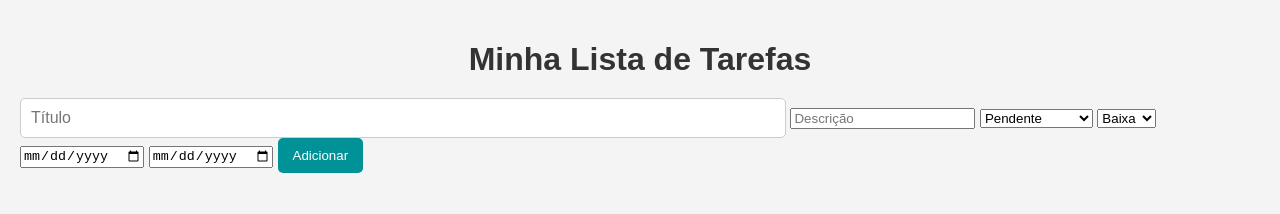
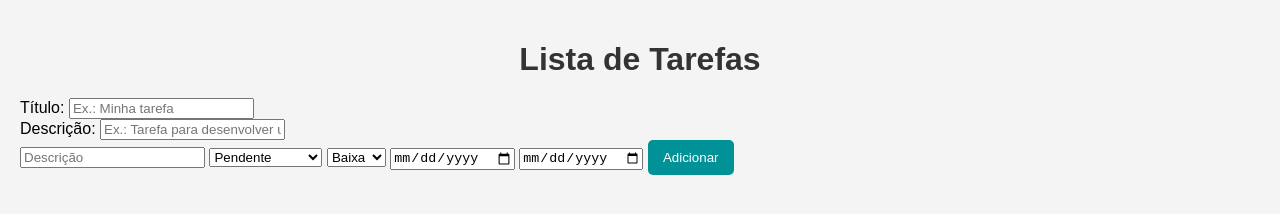
Before and after one commit to Gateiro/ToDoList, a website: page public/index.html in a window 1280 px wide. Drawn offline with nearby package versions, Linux system fonts and the light colour scheme.

Commit message:
Alteração Index

```diff
--- a/public/index.html
+++ b/public/index.html
@@ -8,9 +8,15 @@
     <link rel="stylesheet" href="https://cdnjs.cloudflare.com/ajax/libs/font-awesome/6.0.0-beta3/css/all.min.css"> <!-- Link para o Font Awesome -->
 </head>
 <body>
-    <h1 class="titulo"> Minha Lista de Tarefas</h1>
-    <form>
-    <input class = "campo-tarefa" type = "textdd" placeholder="Título" required>
+    <h1 class="titulo">Lista de Tarefas</h1>
+    <div class="form-group">
+        <label for="campo-titulo">Título: </label>
+        <input id= "campo-titulo" class="campo-titulo" type="text" placeholder="Ex.: Minha tarefa" required>
+    </div>
+    <div class="form-group">
+        <label for="campo-descricao">Descrição: </label>
+        <input id= "campo-descricao" class="campo-descricao" type="text" placeholder="Ex.: Tarefa para desenvolver uma ToDoList" required>
+    </div>
     <input class = "campo-descricao" type = "textdd" placeholder="Descrição">
     <select class="campo-status" required>
         <option value="pendente">Pendente</option>
@@ -25,7 +31,6 @@
     <input class = campo-data-criacao type= "date">
     <input class = campo-data-entrega type= "date">
     <button class ="botao-adicionar" type="submit">Adicionar</button> <!-- Botão para adicionar a tarefa -->
-    </form>
 
     <ul class="lista-tarefas"> <!-- Lista de tarefas -->
 
```
